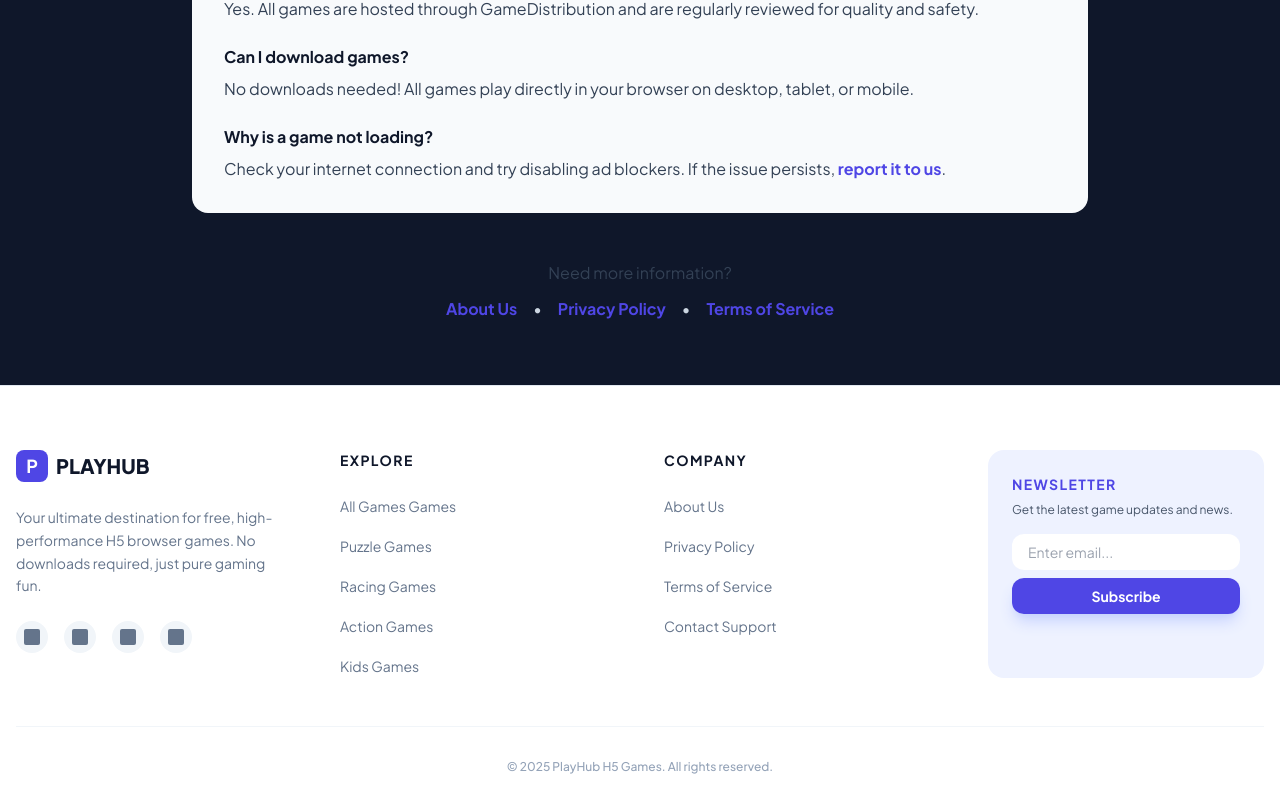
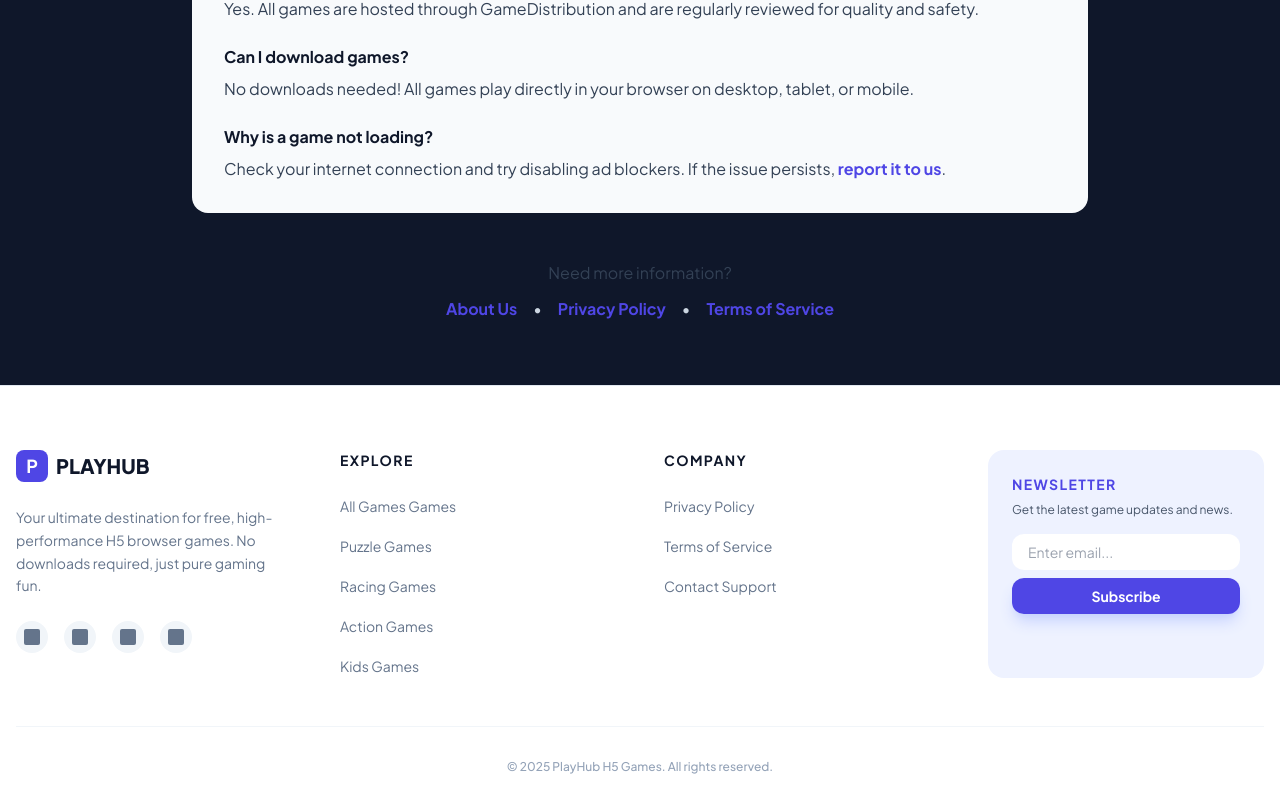
Before and after one commit to nomanafridi941-ops/H5-Games, a React (Vite) app: page /contact in a window 1280 px wide. Shown: the part 1126-1933 px from the top of the page. Built offline with nearby package versions, Linux system fonts and the light colour scheme.

Commit message:
Remove About page completely from project

```diff
--- a/App.tsx
+++ b/App.tsx
@@ -8,7 +8,6 @@ import Footer from './components/Footer';
 import HomePage from './pages/HomePage';
 import CategoryPage from './pages/CategoryPage';
 import GamePlayPage from './pages/GamePlayPage';
-import AboutPage from './pages/AboutPage';
 import PrivacyPolicyPage from './pages/PrivacyPolicyPage';
 import TermsPage from './pages/TermsPage';
 import ContactPage from './pages/ContactPage';
@@ -39,7 +38,6 @@ const App: React.FC = () => {
             <Route path="/" element={<HomePage />} />
             <Route path="/category/:category" element={<CategoryPage />} />
             <Route path="/game/:slug" element={<GamePlayPage />} />
-            <Route path="/about" element={<AboutPage />} />
             <Route path="/privacy" element={<PrivacyPolicyPage />} />
             <Route path="/terms" element={<TermsPage />} />
             <Route path="/contact" element={<ContactPage />} />
--- a/components/Footer.tsx
+++ b/components/Footer.tsx
@@ -43,7 +43,6 @@ const Footer: React.FC = () => {
           <div>
             <h4 className="text-sm font-bold text-slate-900 dark:text-white uppercase tracking-widest mb-6">Company</h4>
             <ul className="space-y-4">
-              <li><Link to="/about" className="text-slate-500 dark:text-slate-400 hover:text-indigo-600 transition-colors text-sm">About Us</Link></li>
               <li><Link to="/privacy" className="text-slate-500 dark:text-slate-400 hover:text-indigo-600 transition-colors text-sm">Privacy Policy</Link></li>
               <li><Link to="/terms" className="text-slate-500 dark:text-slate-400 hover:text-indigo-600 transition-colors text-sm">Terms of Service</Link></li>
               <li><Link to="/contact" className="text-slate-500 dark:text-slate-400 hover:text-indigo-600 transition-colors text-sm">Contact Support</Link></li>
```
